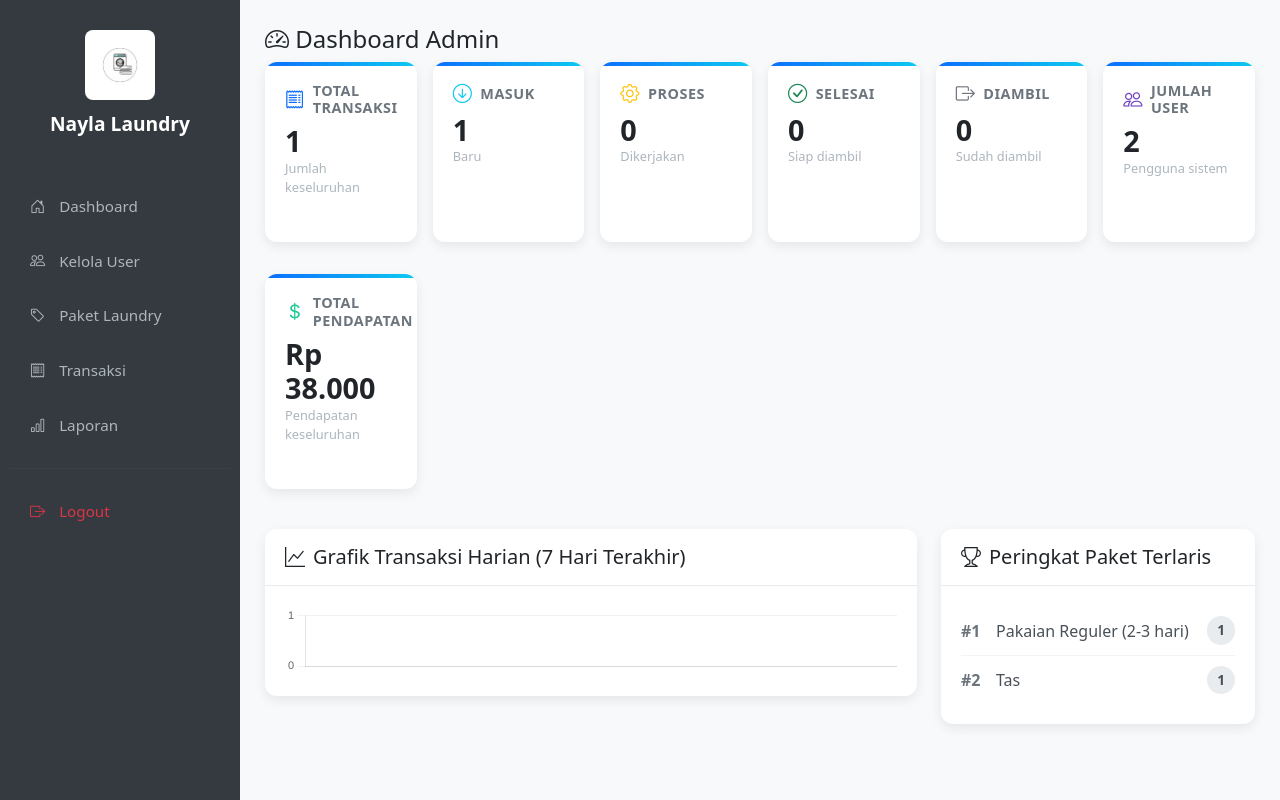
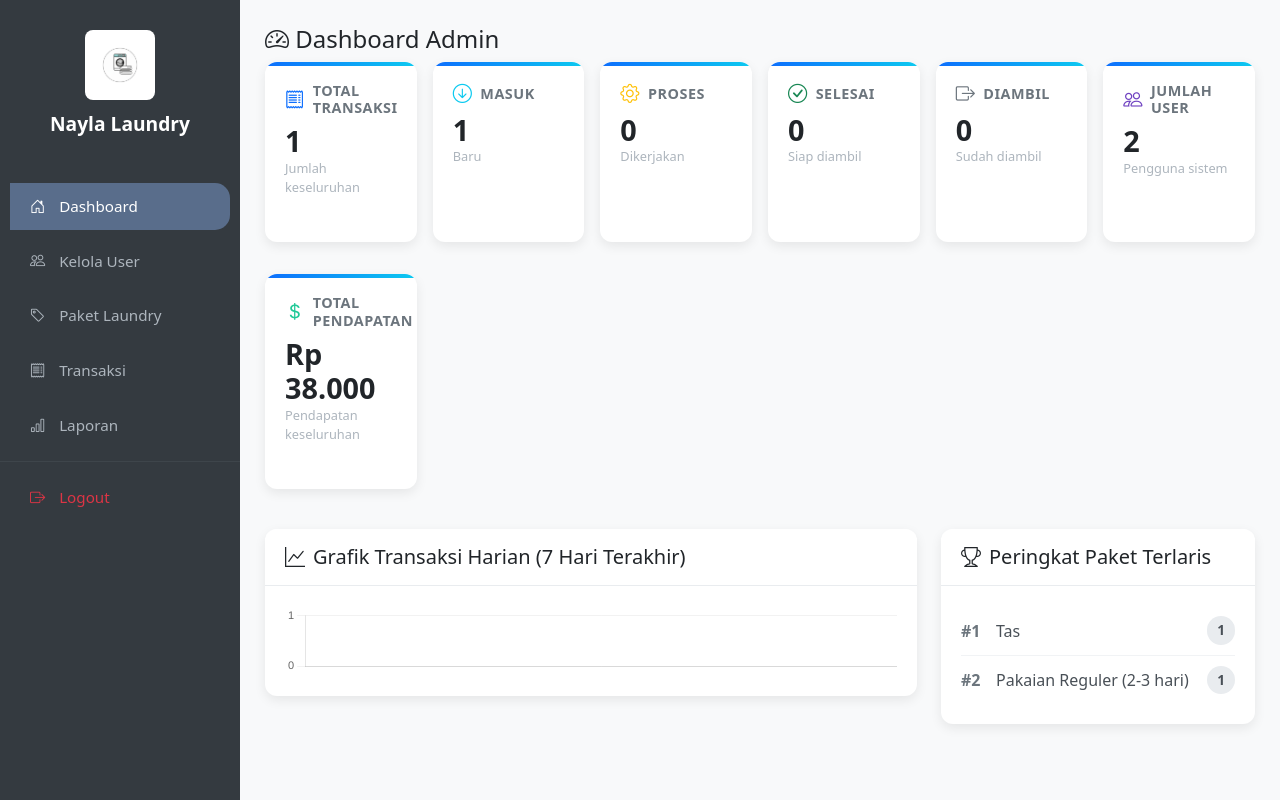
Before and after one commit to DGStarleon/nayla_laundry, a PHP site: page /admin/dashboard.php in a window 1280 px wide. Run offline with PHP 8.4, Linux system fonts and the light colour scheme; a user stored in the database is signed in; data comes from the database, SQL or seed files in the repository.

Commit message:
Refactor: memperbaiki struktur HTML sidebar, merapikan indentasi, dan menambahkan atribut aksesibilitas (aria-label & title)

```diff
--- a/admin/dashboard.php
+++ b/admin/dashboard.php
@@ -291,15 +291,46 @@ foreach ($grafik_data as $row) {
         <img src="../img/nayla_laundry.png" alt="Nayla Laundry Logo">
         <span>Nayla Laundry</span>
     </div>
-    <ul class="nav flex-column">
-        <li class="nav-item"><a class="nav-link" href="dashboard.php"><i class="bi bi-house-door"></i> Dashboard</a></li>
-        <li class="nav-item"><a class="nav-link" href="user/data.php"><i class="bi bi-people"></i> Kelola User</a></li>
-        <li class="nav-item"><a class="nav-link" href="paket/data_laundry.php"><i class="bi bi-tag"></i> Paket Laundry</a></li>
-        <li class="nav-item"><a class="nav-link" href="transaksi/data_transaksi.php"><i class="bi bi-receipt"></i> Transaksi</a></li>
-        <li class="nav-item"><a class="nav-link" href="laporan/laporan.php"><i class="bi bi-bar-chart"></i> Laporan</a></li>
-        <hr style="border-color: #495057; margin: 15px 10px;">
-        <li class="nav-item"><a class="nav-link text-danger" href="../logout.php"><i class="bi bi-box-arrow-right"></i> Logout</a></li>
-    </ul>
+<ul class="nav flex-column">
+    <!-- Menu Utama -->
+    <li class="nav-item">
+        <a class="nav-link active" href="dashboard.php">
+            <i class="bi bi-house-door" title="Halaman Utama" aria-label="Dashboard"></i> Dashboard
+        </a>
+    </li>
+    <li class="nav-item">
+        <a class="nav-link" href="user/data.php">
+            <i class="bi bi-people" title="Manajemen Pengguna" aria-label="Kelola User"></i> Kelola User
+        </a>
+    </li>
+    <li class="nav-item">
+        <a class="nav-link" href="paket/data_laundry.php">
+            <i class="bi bi-tag" title="Daftar Paket Laundry" aria-label="Paket Laundry"></i> Paket Laundry
+        </a>
+    </li>
+    <li class="nav-item">
+        <a class="nav-link" href="transaksi/data_transaksi.php">
+            <i class="bi bi-receipt" title="Data Transaksi" aria-label="Transaksi"></i> Transaksi
+        </a>
+    </li>
+    <li class="nav-item">
+        <a class="nav-link" href="laporan/laporan.php">
+            <i class="bi bi-bar-chart" title="Laporan Sistem" aria-label="Laporan"></i> Laporan
+        </a>
+    </li>
+
+    <!-- Pemisah Menu (Dibungkus <li> agar valid secara struktur HTML) -->
+    <li class="nav-item my-2">
+        <hr style="border-color: #495057; margin: 0; opacity: 0.5;">
+    </li>
+
+    <!-- Menu Logout -->
+    <li class="nav-item">
+        <a class="nav-link text-danger" href="../logout.php">
+            <i class="bi bi-box-arrow-right" title="Keluar dari Sistem" aria-label="Logout"></i> Logout
+        </a>
+    </li>
+</ul>
 </div>
 
 <div class="offcanvas offcanvas-start d-md-none" tabindex="-1" id="sidebarMobile">
```
